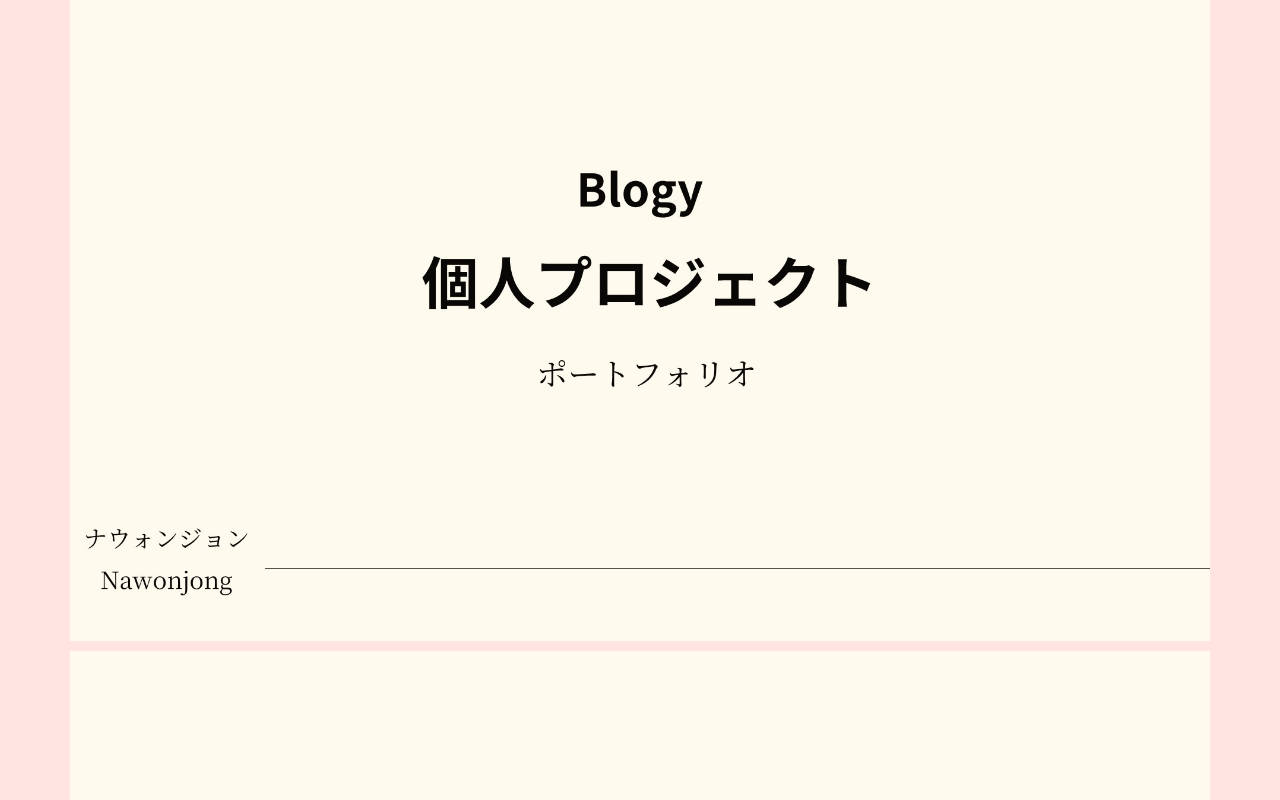
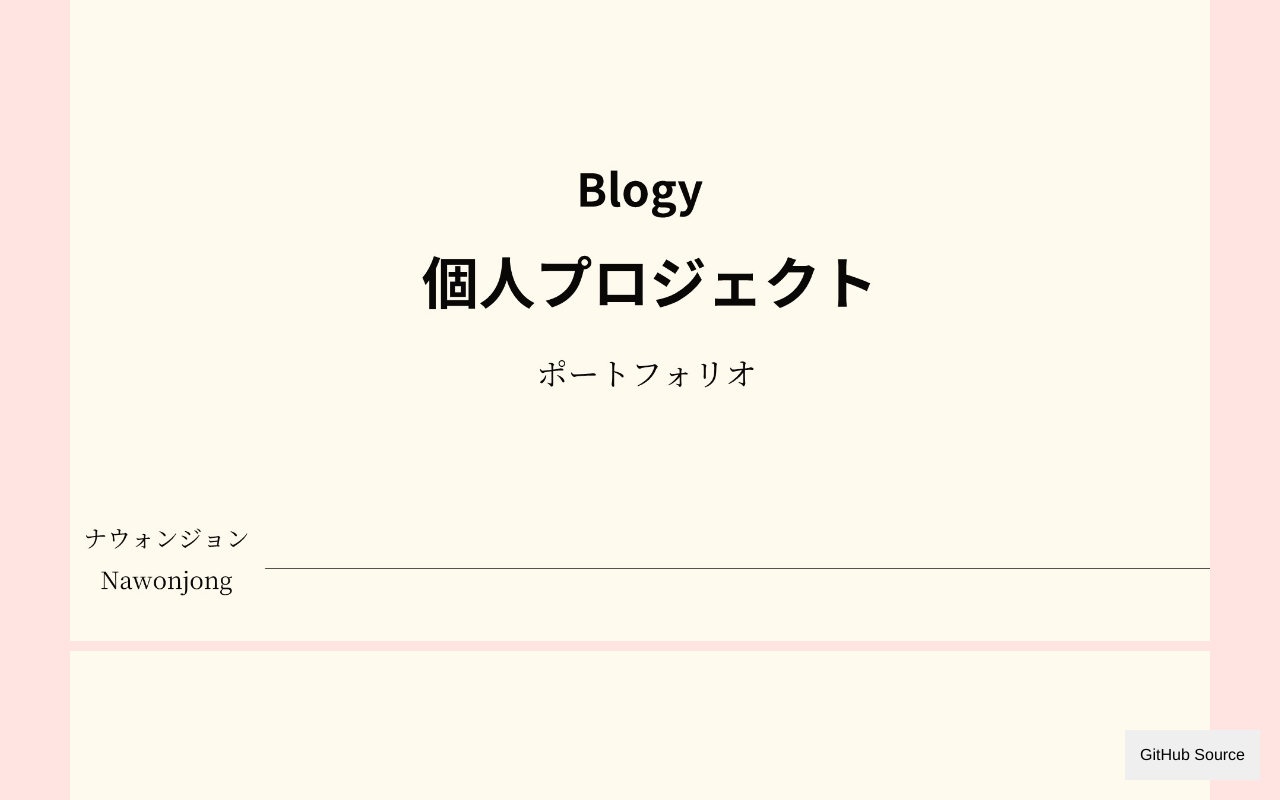
Before and after one commit to nacknock/Blogy, a plain HTML site: page index.html in a window 1280 px wide. Shown: the top 800 px of the page. Drawn offline with nearby package versions, Linux system fonts and the light colour scheme.

Commit message:
button add
button add

```diff
--- a/Nawonjong.html
+++ b/index.html
@@ -57,7 +57,7 @@
   </head>
   <body>
     <div class="container-fluid">
-	<!--<button class="github"><a href="https://github.com/bolbbal/JPAT">GitHub Source</a></button>-->
+	<button class="github"><a href="https://github.com/nacknock/Blog_Project">GitHub Source</a></button>
 		<div class="container">
 			<p><img src="Nawonjong/slide01.JPG"></p>
 
```
